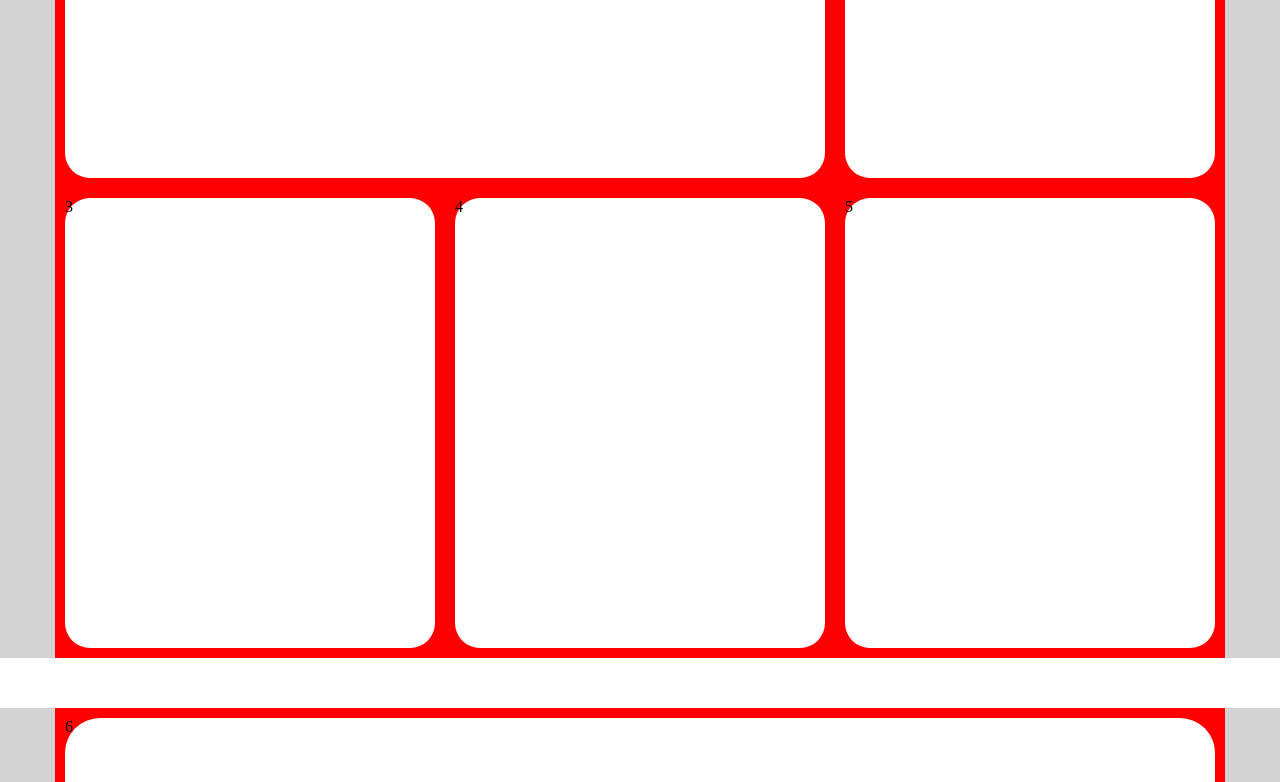
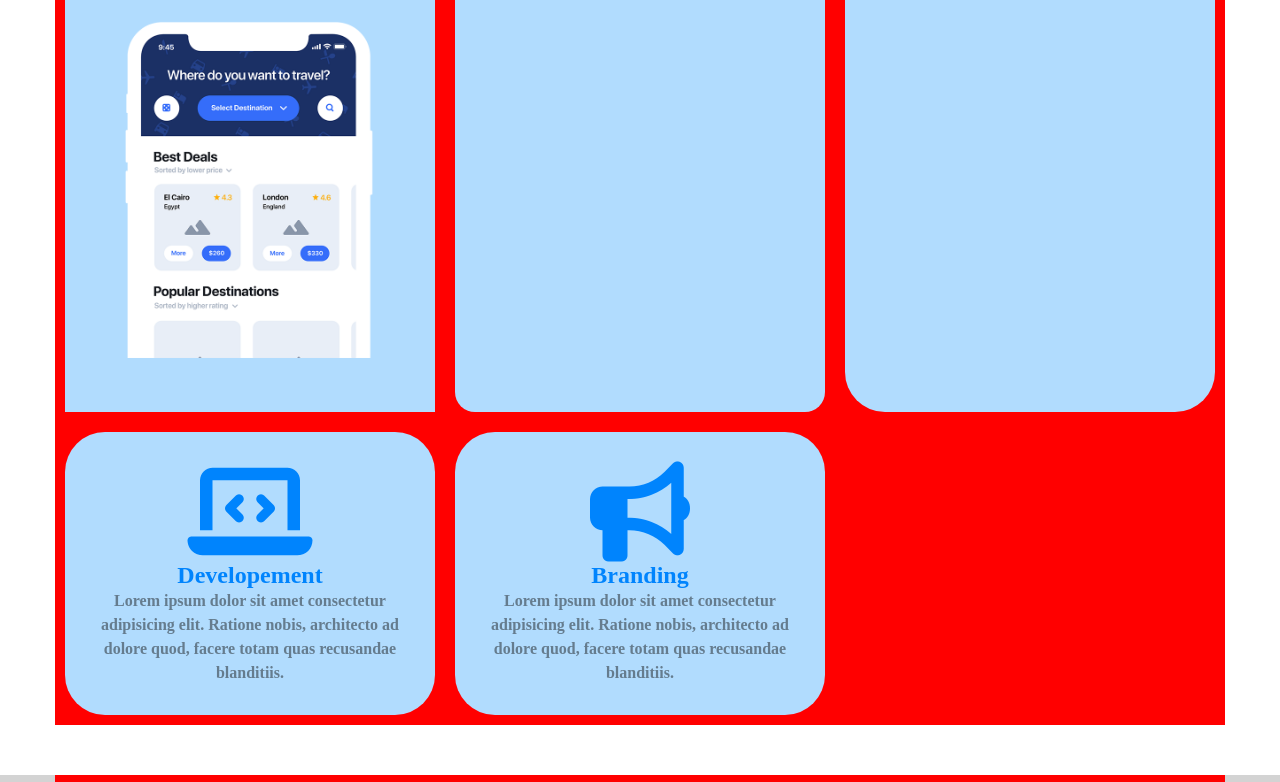
Before and after one commit to GianniMarkQuagliani/htmlcss-responsive-layout, a plain HTML site: page index.html in a window 1280 px wide. Shown: the part 376-1158 px from the top of the page. Drawn offline with Linux system fonts and the light colour scheme.

Commit message:
[update] s-first

```diff
--- a/assets/css/style.css
+++ b/assets/css/style.css
@@ -17,6 +17,34 @@
 .container{
     max-width: 1140px;
     margin: 0 auto;
+}
+
+.f-column{
+    flex-direction: column;
+}
+
+.br-40{
+    border-radius: 40px;
+}
+
+p{
+    line-height: 150%;
+    color: rgb(101, 124, 142);
+    font-weight: bold;
+}
+
+h4{
+    font-size: 1.5rem;
+}
+
+.text-align{
+    text-align: center;
+    margin: 20px 0;
+}
+
+.awesome-icon{
+    font-size: 100px;
+    color: #0084fd;
 }
 
 
@@ -71,6 +99,8 @@ header .fa-bars{
     display: none;
 }
 
+
+
 .row{
     background-color: red; /* Sfondo rosso per le righe */
     display: flex; /* Utilizza il layout flessibile */
@@ -79,27 +109,60 @@ header .fa-bars{
 }
 
 
+
 /* MAIN  */
 /* FIRST SECTION */
 .s-first{
-    background-color: lightgrey; /* Sfondo grigio chiaro per la sezione "s-first" */
     margin-bottom: 50px; /* Margine inferiore di 50px per la sezione */
 }
 
-.col-double, .col-s1{
-    width: calc(100% - 20px); /* Imposta la larghezza delle colonne a 100% meno 20px di spaziatura */
-    background-color: white; /* Sfondo bianco per le colonne */
-    height: 450px; /* Altezza delle colonne */
-    margin: 10px; /* Margine di 10px per le colonne */
-    border-radius: 25px; /* Bordi arrotondati delle colonne */
+.s-first h4{
+    color: #0084fd;
 }
+
+.col-s1{
+    background-color: rgb(177, 220, 254);
+    padding: 30px;
+}
+
+.col-s1 .col-s1-content{
+    padding: 20px 0;
+}
+
+.col-s1 a{
+    text-decoration: none;
+    color: white;
+}
+
+.col-s1 img{
+    max-width: 100%;
+}
+
+.col-s1:first-child {
+    border-top-right-radius: 20px;
+    border-top-left-radius: 20px;
+}
+
+.col-s1:nth-child(2){
+    border-bottom-right-radius: 20px;
+    border-bottom-left-radius: 20px;
+}
+
+.col-s1 .col-s1-button{
+    background-color: #0084fd;
+    padding: 7px;
+    width: 70%;
+    text-align: center;
+}
+
+
+
 
 /* SECTION SECTION   */
 .s-second{
     background-color: lightgray; /* Sfondo grigio chiaro per la sezione "s-second" */
     margin-bottom: 50px; /* Margine inferiore di 50px per la sezione */
 }
-
 
 .col-s2{
     width: calc(100% - 20px); /* Imposta la larghezza delle colonne a 100% meno 20px di spaziatura */
@@ -108,6 +171,8 @@ header .fa-bars{
     margin: 10px; /* Margine di 10px per le colonne */
     border-radius: 35px; /* Bordi arrotondati delle colonne */
 }
+
+
 
 /* THIRD SECTION */
 .s-third{
@@ -123,6 +188,8 @@ header .fa-bars{
     border-radius: 35px; /* Bordi arrotondati delle colonne */
 }
 
+
+
 /* FOURTH SECTION */
 .s-fourth{
     background-color: lightgray; /* Sfondo grigio chiaro per la sezione "s-fourth" */
@@ -137,6 +204,8 @@ header .fa-bars{
     border-radius: 25px; /* Bordi arrotondati delle colonne */
 }
 
+
+
 /* FIVE SECTION */
 .s-fifth{
     background-color: lightgray; /* Sfondo grigio chiaro per la sezione "s-fifth" */
@@ -144,10 +213,12 @@ header .fa-bars{
 }
 
 
+
 /* FOOTER */
 .s-sith{
     background-color: lightgray;
 }
+
 
 
 /* DESKTOP */
@@ -168,6 +239,8 @@ header .fa-bars{
 
 }
 
+
+
 /* LARGE DESKTOP */
 @media screen and (min-width: 1200px) {
 
@@ -180,36 +253,22 @@ header .fa-bars{
     }
 }
 
+
+
 /* Stile applicato quando la larghezza dello schermo è di almeno 768px */
 /* TABLET */
 @media screen and (min-width: 768px) {
-    .row{
-        /* Imposta il layout flessibile per le righe e avvolgi le colonne quando lo spazio è insufficiente */
+    .s-first .row{
         flex-direction: row;
         flex-wrap: wrap;
     }
 
-    .col-double{
-        /* Imposta la larghezza delle colonne a due terzi della larghezza totale meno 20px di spaziatura */
-        width: calc(100% / 3 * 2 - 20px);
+    .col-s1{
+        width: calc(100% / 3 - 20px);
+        margin: 10px;
     }
 
-    .col-s1{
-        /* Imposta la larghezza delle colonne singole a un terzo della larghezza totale meno 20px di spaziatura */
-        width: calc(100% / 3 - 20px)
-    }
-
-    .col-s2{
-        /* Imposta la larghezza delle colonne singole a 100% della larghezza totale meno 20px di spaziatura */
-        width: calc(100% - 20px)
-    }
-
-    .col-s4{
-        /* Imposta la larghezza delle colonne a metà della larghezza totale meno 20px di spaziatura */
-        width: calc(100% / 2 - 20px)
-    }
-
-    header .fa-bars {
+    header .fa-bars{
         display: none;
     }
 }
--- a/index.html
+++ b/index.html
@@ -38,12 +38,33 @@
     <main>
         <!-- first section-->
         <section class="s-first">
-            <div class="row">
-                <div class="col-double">SX</div>
-                <div class="col-s1">2</div>
-                <div class="col-s1">3</div>
-                <div class="col-s1">4</div>
-                <div class="col-s1">5</div>
+            <div class="row container flex f-column">
+                <div class="col-s1">
+                    <h4 class="col-s1-content">Get a demo application</h4>
+                    <p class="col-s1-content">Lorem ipsum dolor sit amet consectetur adipisicing elit. Ratione nobis, architecto ad dolore quod, facere totam quas recusandae blanditiis.</p>
+                    <div class="col-s1-content col-s1-button br-40"><a href="#"><i class="fa-brands fa-apple"></i> App Store</a></div>
+                    <div class="col-s1-content"><img src="assets/img/phone.png"></div>
+                </div>
+                <div class="col-s1 text-align br-40">
+                    <div><i class="awesome-icon fa-solid fa-file-code"></i></div>
+                    <h4 class="intro-content">Clean Code</h4>
+                    <p class="intro-content">Lorem ipsum dolor sit amet consectetur adipisicing elit. Ratione nobis, architecto ad dolore quod, facere totam quas recusandae blanditiis.</p>
+                </div>
+                <div class="col-s1 text-align br-40">
+                    <div><i class="awesome-icon fa-solid fa-compass-drafting"></i></div>
+                    <h4 class="intro-content">Web Design</h4>
+                    <p class="intro-content">Lorem ipsum dolor sit amet consectetur adipisicing elit. Ratione nobis, architecto ad dolore quod, facere totam quas recusandae blanditiis. </p>
+                </div>
+                <div class="col-s1 text-align br-40">
+                    <div><i class="awesome-icon fa-solid fa-laptop-code"></i></div>
+                    <h4 class="intro-content">Developement</h4>
+                    <p class="intro-content">Lorem ipsum dolor sit amet consectetur adipisicing elit. Ratione nobis, architecto ad dolore quod, facere totam quas recusandae blanditiis.</p>
+                </div>
+                <div class="col-s1 text-align br-40">
+                    <div><i class="awesome-icon fa-solid fa-bullhorn"></i></div>
+                    <h4 class="intro-content">Branding</h4>
+                    <p class="intro-content">Lorem ipsum dolor sit amet consectetur adipisicing elit. Ratione nobis, architecto ad dolore quod, facere totam quas recusandae blanditiis.</p>
+                </div>
             </div>
         </section>
         <!-- second section -->
```
